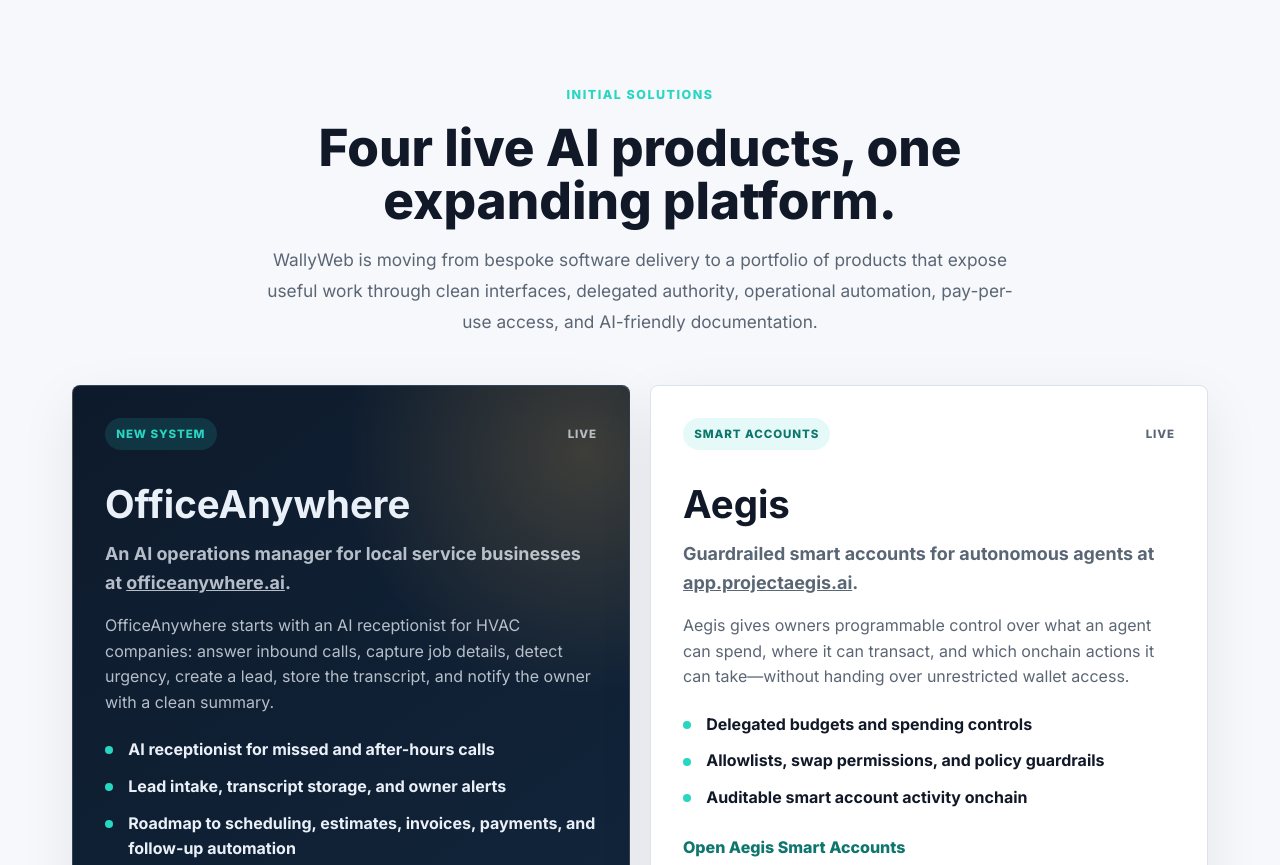
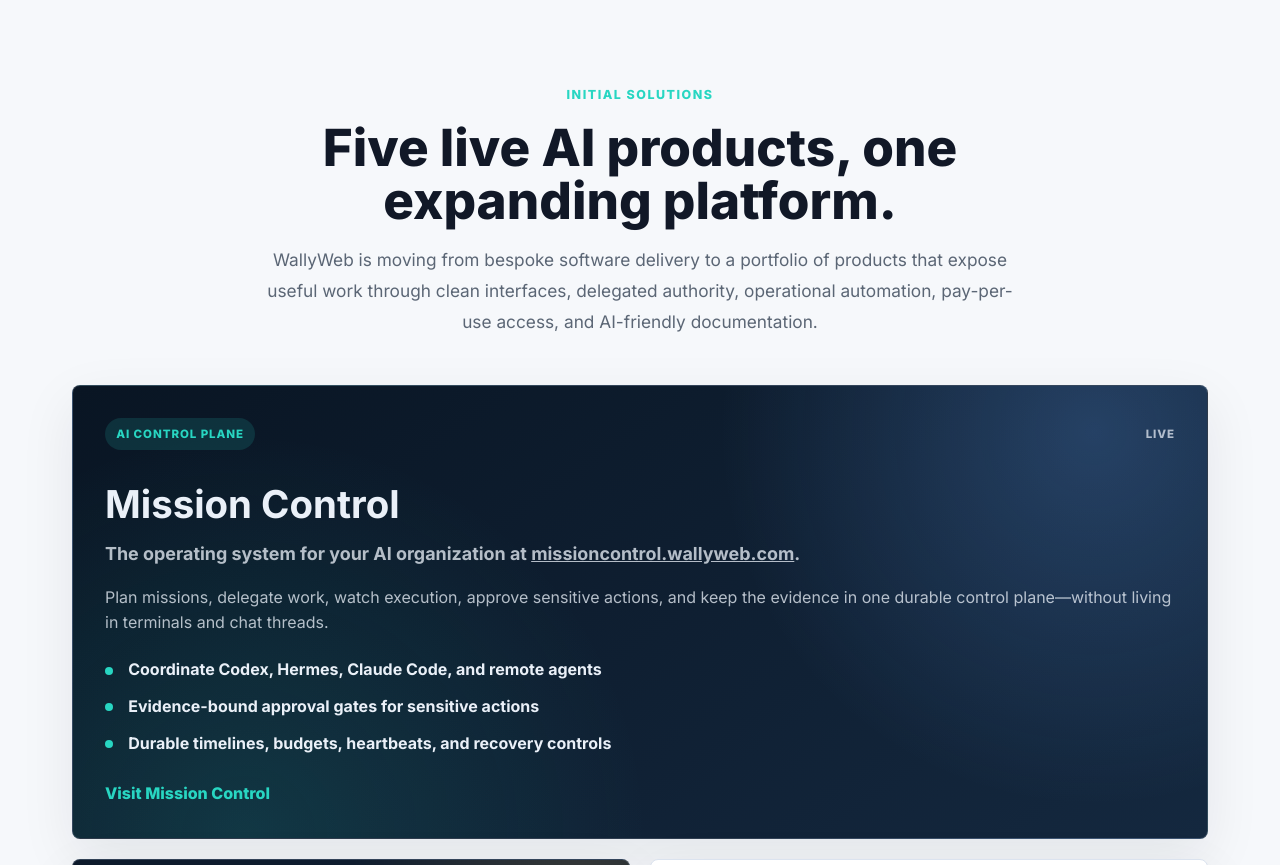
Before and after one commit to shawnwollenberg/wallyweb, a website: page index.html in a window 1280 px wide. Shown: the part 980-1845 px from the top of the page. Drawn offline with Linux system fonts and the light colour scheme.

Commit message:
Add Mission Control to homepage

```diff
--- a/index.html
+++ b/index.html
@@ -4,7 +4,7 @@
     <meta charset="UTF-8">
     <meta name="viewport" content="width=device-width, initial-scale=1.0">
     <meta name="theme-color" content="#08111f">
-    <meta name="description" content="WallyWeb builds AI solutions for local service operations, agentic commerce, wallet intelligence, automation, and operational workflows. Explore OfficeAnywhere, Aegis Smart Accounts, Cortex, walletLens, and AI mentorship writing.">
+    <meta name="description" content="WallyWeb builds AI solutions for multi-agent coordination, local service operations, agentic commerce, wallet intelligence, automation, and operational workflows. Explore Mission Control, OfficeAnywhere, Aegis Smart Accounts, Cortex, and walletLens.">
     <title>WallyWeb - AI Solutions Platform</title>
     <link rel="icon" type="image/svg+xml" href="favicon.svg">
     <link rel="apple-touch-icon" href="favicon.svg">
@@ -23,6 +23,7 @@
                 </a>
                 <ul class="nav-links">
                     <li><a href="#solutions">Solutions</a></li>
+                    <li><a href="#mission-control">Mission Control</a></li>
                     <li><a href="#officeanywhere">OfficeAnywhere</a></li>
                     <li><a href="#cortex">Cortex</a></li>
                     <li><a href="#walletlens">walletLens</a></li>
@@ -45,7 +46,7 @@
                 <div class="hero-content">
                     <p class="eyebrow">AI solutions for agent-ready businesses</p>
                     <h1 class="hero-title">WallyWeb builds systems that agents can use.</h1>
-                    <p class="hero-subtitle">From OfficeAnywhere for local service operations to Aegis Smart Accounts, Cortex agentic commerce, and wallet intelligence APIs, WallyWeb turns practical AI workflows into live products, tools, and protocols.</p>
+                    <p class="hero-subtitle">From Mission Control for coordinating AI organizations to OfficeAnywhere, Aegis Smart Accounts, Cortex agentic commerce, and wallet intelligence APIs, WallyWeb turns practical AI workflows into live products, tools, and protocols.</p>
                     <div class="hero-buttons">
                         <a href="#solutions" class="btn btn-primary">Explore solutions</a>
                         <a href="https://officeanywhere.ai" class="btn btn-secondary" target="_blank" rel="noopener">Open OfficeAnywhere</a>
@@ -63,13 +64,14 @@
                         <span>WallyWeb agent mesh</span>
                     </div>
                     <div class="signal-map">
-                        <div class="node node-core">AI</div>
+                        <div class="node node-core">Mission Control</div>
                         <div class="node node-officeanywhere">OfficeAnywhere</div>
                         <div class="node node-cortex">Cortex</div>
                         <div class="node node-aegis">Aegis</div>
                         <div class="node node-wallet">walletLens</div>
                     </div>
                     <div class="terminal-panel">
+                        <div><span class="prompt">&gt;</span> missionControl.delegate(mission)</div>
                         <div><span class="prompt">&gt;</span> officeAnywhere.capture(inbound_call)</div>
                         <div><span class="prompt">&gt;</span> walletLens.resolve(EVM)</div>
                         <div><span class="prompt">&gt;</span> aegis.guardrails(authorize)</div>
@@ -84,11 +86,27 @@
             <div class="container">
                 <div class="section-heading">
                     <p class="eyebrow">Initial solutions</p>
-                    <h2 class="section-title">Four live AI products, one expanding platform.</h2>
+                    <h2 class="section-title">Five live AI products, one expanding platform.</h2>
                     <p class="section-subtitle">WallyWeb is moving from bespoke software delivery to a portfolio of products that expose useful work through clean interfaces, delegated authority, operational automation, pay-per-use access, and AI-friendly documentation.</p>
                 </div>
 
                 <div class="solutions-grid">
+                    <article id="mission-control" class="solution-card solution-card-featured mission-control-solution">
+                        <div class="solution-topline">
+                            <span class="solution-badge">AI control plane</span>
+                            <span class="solution-status">Live</span>
+                        </div>
+                        <h3>Mission Control</h3>
+                        <p class="solution-lede">The operating system for your AI organization at <a href="https://missioncontrol.wallyweb.com" target="_blank" rel="noopener">missioncontrol.wallyweb.com</a>.</p>
+                        <p>Plan missions, delegate work, watch execution, approve sensitive actions, and keep the evidence in one durable control plane—without living in terminals and chat threads.</p>
+                        <ul class="solution-list">
+                            <li>Coordinate Codex, Hermes, Claude Code, and remote agents</li>
+                            <li>Evidence-bound approval gates for sensitive actions</li>
+                            <li>Durable timelines, budgets, heartbeats, and recovery controls</li>
+                        </ul>
+                        <a href="https://missioncontrol.wallyweb.com" class="text-link" target="_blank" rel="noopener">Visit Mission Control</a>
+                    </article>
+
                     <article id="officeanywhere" class="solution-card solution-card-featured officeanywhere-solution">
                         <div class="solution-topline">
                             <span class="solution-badge">New system</span>
@@ -521,7 +539,7 @@
                 <div class="section-heading">
                     <p class="eyebrow">Contact</p>
                     <h2 class="section-title">Build, integrate, or mentor around AI workflows.</h2>
-                    <p class="section-subtitle">Reach out about OfficeAnywhere, Aegis Smart Accounts, Cortex, walletLens, agentic commerce, wallet intelligence, AI workflow automation, or the planned mentorship and writing work.</p>
+                    <p class="section-subtitle">Reach out about Mission Control, OfficeAnywhere, Aegis Smart Accounts, Cortex, walletLens, agentic commerce, wallet intelligence, AI workflow automation, or the planned mentorship and writing work.</p>
                 </div>
                 <div class="contact-content">
                     <form class="contact-form" id="contactForm">
@@ -541,6 +559,7 @@
                             <label for="service">Interest</label>
                             <select id="service" name="service" required>
                                 <option value="">Select an interest...</option>
+                                <option value="mission-control">Mission Control</option>
                                 <option value="officeanywhere">OfficeAnywhere</option>
                                 <option value="cortex">Cortex</option>
                                 <option value="project-aegis">Aegis Smart Accounts</option>
@@ -577,6 +596,7 @@
                     <h4>Explore</h4>
                     <ul>
                         <li><a href="#solutions">Solutions</a></li>
+                        <li><a href="#mission-control">Mission Control</a></li>
                         <li><a href="#officeanywhere">OfficeAnywhere</a></li>
                         <li><a href="#blog">Blog</a></li>
                         <li><a href="#platform">Platform</a></li>
@@ -587,6 +607,7 @@
                 <div class="footer-services">
                     <h4>Solutions</h4>
                     <ul>
+                        <li><a href="https://missioncontrol.wallyweb.com" target="_blank" rel="noopener">Mission Control</a></li>
                         <li><a href="https://officeanywhere.ai" target="_blank" rel="noopener">OfficeAnywhere</a></li>
                         <li><a href="https://app.projectaegis.ai" target="_blank" rel="noopener">Aegis Smart Accounts</a></li>
                         <li><a href="https://cortex.projectaegis.ai" target="_blank" rel="noopener">Cortex</a></li>
--- a/styles.css
+++ b/styles.css
@@ -322,10 +322,13 @@ a {
 }
 
 .node-core {
-    width: 94px;
+    width: 120px;
     height: 94px;
-    left: calc(50% - 47px);
+    left: calc(50% - 60px);
     top: 92px;
+    padding: 0.75rem;
+    text-align: center;
+    line-height: 1.15;
     color: #06111f;
     background: linear-gradient(135deg, var(--primary), var(--accent));
 }
@@ -454,6 +457,14 @@ a {
     background:
         radial-gradient(circle at 92% 12%, rgba(247, 185, 85, 0.2), transparent 34%),
         linear-gradient(145deg, #0d1a2b, #12253b);
+}
+
+.mission-control-solution {
+    grid-column: 1 / -1;
+    background:
+        radial-gradient(circle at 90% 10%, rgba(106, 169, 255, 0.24), transparent 34%),
+        radial-gradient(circle at 15% 100%, rgba(40, 214, 194, 0.14), transparent 38%),
+        linear-gradient(145deg, #091523, #14283f);
 }
 
 .solution-topline {
```
